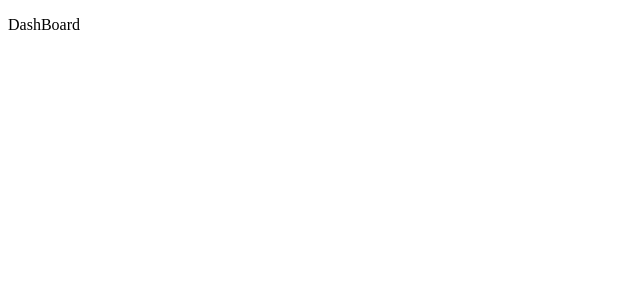
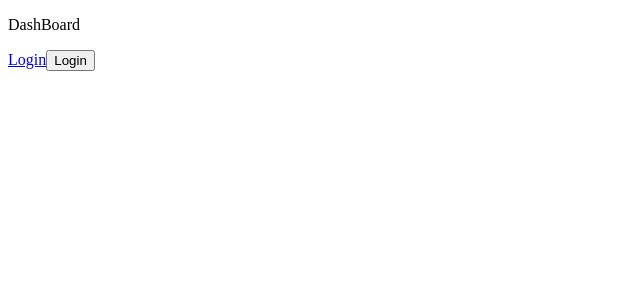
Before and after one commit to Welen1911/react_aulas, a React (Create React App) app: page /pagina-inicial in a window 1280 px wide. Shown: the top 300 px of the page, without its empty margins (0-640 px from the left). Built offline with nearby package versions, Linux system fonts and the light colour scheme.

Commit message:
Links e botôes linkados

```diff
--- a/src/App/pages/dashBoard/DashBoard.tsx
+++ b/src/App/pages/dashBoard/DashBoard.tsx
@@ -1,5 +1,14 @@
+import { Link, useNavigate } from "react-router-dom"
+
 export const DashBoard = () => {
+    const history = useNavigate();
+
+    const handleClick = () => history("/entrar");
     return (
-<p>DashBoard</p>
+        <div>
+            <p>DashBoard</p>
+            <Link to="/entrar" >Login</Link>
+            <button onClick={handleClick}>Login</button>
+        </div>
     )
 }
--- a/src/App/pages/form/Form.tsx
+++ /dev/null
@@ -1,9 +0,0 @@
-export const Form = () => {
-    return (
-        <div>
-            Nome:<input type="text" /><br />
-            Idade:<input type="number"/><br />
-            <button onClick={() => {}}>Enviar</button>
-        </div>
-    )
-}
--- a/src/App/pages/index.ts
+++ b/src/App/pages/index.ts
@@ -1,2 +1,2 @@
 export * from "./dashBoard/DashBoard"
-export * from "./form/Form"
+export * from "./login/Login"
--- /dev/null
+++ b/src/App/pages/login/Login.tsx
@@ -0,0 +1,14 @@
+import { useNavigate } from "react-router-dom"
+
+export const Login = () => {
+    const history = useNavigate();
+
+    const handleClick = () => history("/pagina-inicial");
+    return (
+        <div>
+            Nome:<input type="text" /><br />
+            Idade:<input type="number"/><br />
+            <button onClick={handleClick}>Enviar</button>
+        </div>
+    )
+}
--- a/src/App/routes/index.tsx
+++ b/src/App/routes/index.tsx
@@ -1,6 +1,6 @@
 import { BrowserRouter, Navigate, Routes as Switch, Route } from "react-router-dom"
 import { DashBoard } from "../pages"
-import {Form} from "../pages"
+import {Login} from "../pages"
 
 export const Routes = () => {
     return (
@@ -8,7 +8,7 @@ export const Routes = () => {
             <Switch>
                 <Route path="/pagina-inicial" Component={DashBoard}></Route>
 
-                <Route path="*" Component={() => <Form></Form>}></Route>
+                <Route path="/entrar" Component={() => <Login></Login>}></Route>
             </Switch>
         </BrowserRouter>
     )
```
